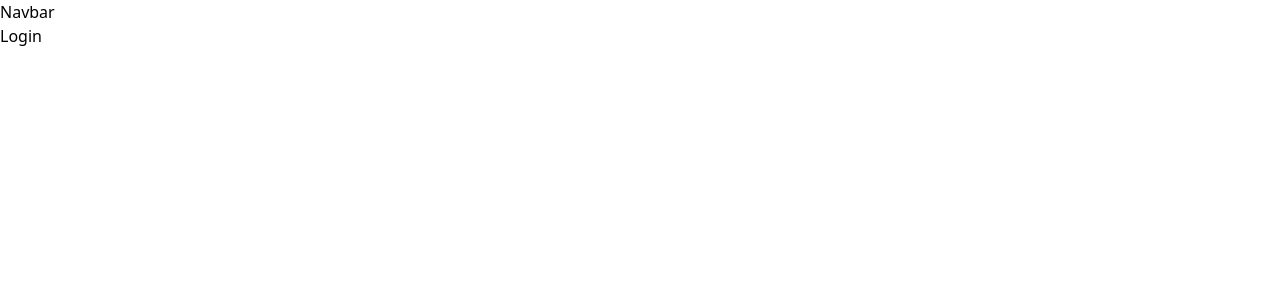
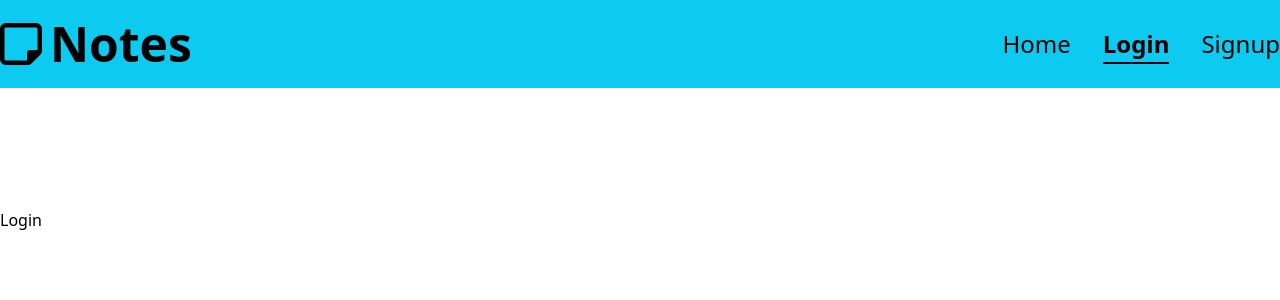
Before and after one commit to Mo7med3li/noteApp, a React (Vite) app: page /login in a window 1280 px wide. Shown: the top 300 px of the page. Built offline with nearby package versions, Linux system fonts and the light colour scheme.

Commit message:
design navbar

```diff
--- a/src/components/Layout/Layout.jsx
+++ b/src/components/Layout/Layout.jsx
@@ -5,7 +5,11 @@ export default function Layout() {
   return (
     <>
       <Navbar />
-      <Outlet></Outlet>
+      <div className="container py-10">
+        <div className="pb-10 pt-20">
+          <Outlet> </Outlet>
+        </div>
+      </div>
     </>
   );
 }
--- a/src/components/Navbar/Navbar.jsx
+++ b/src/components/Navbar/Navbar.jsx
@@ -1,3 +1,50 @@
+import { Link, NavLink } from "react-router-dom";
+
 export default function Navbar() {
-  return <div>Navbar</div>;
+  return (
+    <>
+      <nav className="bg-primary py-5">
+        <div className="container flex justify-between items-center ">
+          <div className="font-bold text-5xl">
+            <Link to="/">
+              <i className="fa-regular fa-note-sticky mr-2"></i>
+              Notes
+            </Link>
+          </div>
+          <div className="space-x-8">
+            <NavLink
+              to="/"
+              className={({ isActive }) => {
+                return `before:absolute relative before:w-0  hover:before:w-full before:duration-300 before:transition-[width] before:h-0.5 before:bg-black before:left-0 before:-bottom-1 text-2xl ${
+                  isActive ? "before:!w-full font-bold" : ""
+                }`;
+              }}
+            >
+              Home
+            </NavLink>
+            <NavLink
+              to="/login"
+              className={({ isActive }) => {
+                return `before:absolute relative before:w-0  hover:before:w-full before:duration-300 before:transition-[width] before:h-0.5 before:bg-black before:left-0 before:-bottom-1  text-2xl ${
+                  isActive ? "before:!w-full font-bold" : ""
+                }`;
+              }}
+            >
+              Login
+            </NavLink>
+            <NavLink
+              to="/signup"
+              className={({ isActive }) => {
+                return `before:absolute relative before:w-0  hover:before:w-full before:duration-300 before:transition-[width] before:h-0.5 before:bg-black before:left-0 before:-bottom-1 text-2xl ${
+                  isActive ? "before:!w-full font-bold" : ""
+                }`;
+              }}
+            >
+              Signup
+            </NavLink>
+          </div>
+        </div>
+      </nav>
+    </>
+  );
 }
--- a/tailwind.config.js
+++ b/tailwind.config.js
@@ -7,21 +7,10 @@ export default {
         center: true,
       },
       colors: {
-        primary: {
-          50: "#e7f7e7",
-          100: "#ceefce",
-          200: "#b6e6b6",
-          300: "#9dde9d",
-          400: "#85d685",
-          500: "#6cce6c",
-          600: "#54c654",
-          700: "#3bbd3b",
-          800: "#23b523",
-          900: "#0aad0a",
-        },
+        primary: "#0dcaf0",
       },
       screens: {
-        "2xl": "1320px",
+        "2xl": "1520px",
       },
     },
   },
```
